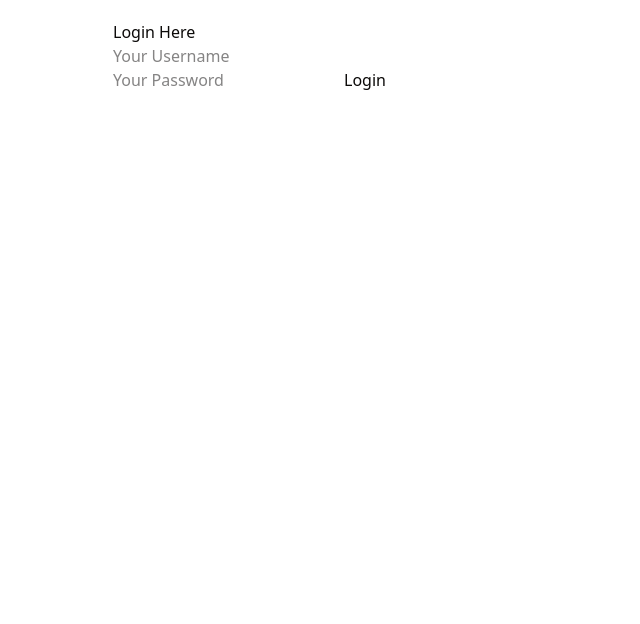
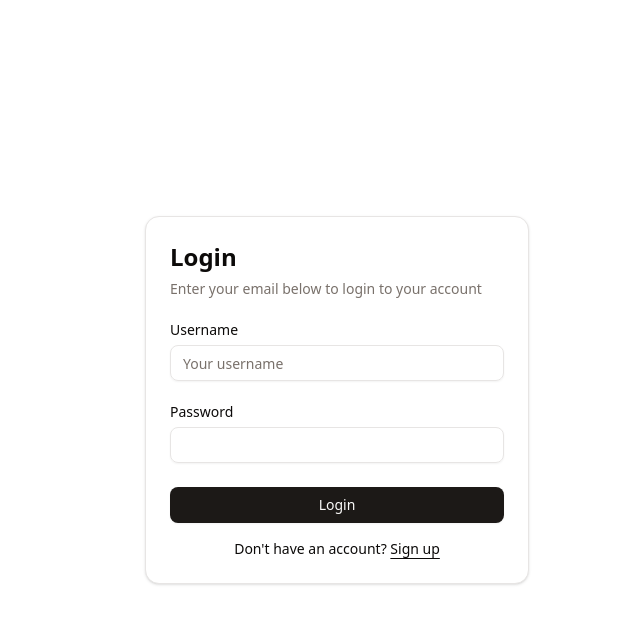
Before and after one commit to Edwinromerojr/DjangoNinja-NextJs, a Next.js app: page /login in a window 1280 px wide. Shown: the top 624 px of the page, without its empty margins (303-943 px from the left). Built offline with nearby package versions, Linux system fonts and the light colour scheme.

Commit message:
Login Page with shadcn ui

```diff
--- a/package.json
+++ b/package.json
@@ -10,6 +10,7 @@
   },
   "dependencies": {
     "@radix-ui/react-dropdown-menu": "^2.1.12",
+    "@radix-ui/react-label": "^2.1.4",
     "@radix-ui/react-slot": "^1.2.0",
     "class-variance-authority": "^0.7.1",
     "clsx": "^2.1.1",
--- a/src/app/login/page.jsx
+++ b/src/app/login/page.jsx
@@ -1,52 +1,11 @@
-"use client";
-import { useAuth } from "@/components/authProvider";
-// -> url -> /login
-const LOGIN_URL = "/api/login/";
-
+"use client"
+import { LoginForm } from "@/components/login-form"
 export default function Page() {
-  const auth = useAuth();
-
-  async function handleSubmit(event) {
-    event.preventDefault();
-    console.log(event, event.target);
-
-    const formData = new FormData(event.target);
-    const objectFromForm = Object.fromEntries(formData);
-    const jsonData = JSON.stringify(objectFromForm);
-    const requestOptions = {
-      method: "POST",
-      headers: {
-        "Content-Type": "application/json",
-      },
-      body: jsonData,
-    };
-    const response = await fetch(LOGIN_URL, requestOptions);
-    if (response.ok) {
-      console.log("logged in");
-      auth.login()
-    }
-  }
-
   return (
-    <div className="h-[95vh]">
-      <div className="max-w-md mx-auto py-5">
-        <h1>Login Here</h1>
-        <form onSubmit={handleSubmit}>
-          <input
-            type="text"
-            required
-            name="username"
-            placeholder="Your Username"
-          />
-          <input
-            type="password"
-            required
-            name="password"
-            placeholder="Your Password"
-          />
-          <button type="submit">Login</button>
-        </form>
+    <div className="flex min-h-svh w-full items-center justify-center p-6 md:p-10">
+      <div className="w-full max-w-sm">
+        <LoginForm />
       </div>
     </div>
-  );
+  )
 }
--- /dev/null
+++ b/src/app/login/pageOld.jsx
@@ -0,0 +1,52 @@
+"use client";
+import { useAuth } from "@/components/authProvider";
+// -> url -> /login
+const LOGIN_URL = "/api/login/";
+
+export default function Page() {
+  const auth = useAuth();
+
+  async function handleSubmit(event) {
+    event.preventDefault();
+    console.log(event, event.target);
+
+    const formData = new FormData(event.target);
+    const objectFromForm = Object.fromEntries(formData);
+    const jsonData = JSON.stringify(objectFromForm);
+    const requestOptions = {
+      method: "POST",
+      headers: {
+        "Content-Type": "application/json",
+      },
+      body: jsonData,
+    };
+    const response = await fetch(LOGIN_URL, requestOptions);
+    if (response.ok) {
+      console.log("logged in");
+      auth.login()
+    }
+  }
+
+  return (
+    <div className="h-[95vh]">
+      <div className="max-w-md mx-auto py-5">
+        <h1>Login Here</h1>
+        <form onSubmit={handleSubmit}>
+          <input
+            type="text"
+            required
+            name="username"
+            placeholder="Your Username"
+          />
+          <input
+            type="password"
+            required
+            name="password"
+            placeholder="Your Password"
+          />
+          <button type="submit">Login</button>
+        </form>
+      </div>
+    </div>
+  );
+}
--- /dev/null
+++ b/src/components/login-form.jsx
@@ -0,0 +1,89 @@
+import { cn } from "@/lib/utils";
+import { Button } from "@/components/ui/button";
+import {
+  Card,
+  CardContent,
+  CardDescription,
+  CardHeader,
+  CardTitle,
+} from "@/components/ui/card";
+import { Input } from "@/components/ui/input";
+import { Label } from "@/components/ui/label";
+import { useAuth } from "./authProvider";
+
+const LOGIN_URL = "/api/login/";
+
+export function LoginForm({ className, ...props }) {
+  const auth = useAuth();
+
+  async function handleSubmit(event) {
+    event.preventDefault();
+    console.log(event, event.target);
+
+    const formData = new FormData(event.target);
+    const objectFromForm = Object.fromEntries(formData);
+    const jsonData = JSON.stringify(objectFromForm);
+    const requestOptions = {
+      method: "POST",
+      headers: {
+        "Content-Type": "application/json",
+      },
+      body: jsonData,
+    };
+    const response = await fetch(LOGIN_URL, requestOptions);
+    if (response.ok) {
+      console.log("logged in");
+      auth.login();
+    }
+  }
+
+  return (
+    <div className={cn("flex flex-col gap-6", className)} {...props}>
+      <Card>
+        <CardHeader>
+          <CardTitle className="text-2xl">Login</CardTitle>
+          <CardDescription>
+            Enter your email below to login to your account
+          </CardDescription>
+        </CardHeader>
+        <CardContent>
+          <form onSubmit={handleSubmit}>
+            <div className="flex flex-col gap-6">
+              <div className="grid gap-2">
+                <Label htmlFor="username">Username</Label>
+                <Input
+                  id="username"
+                  type="text"
+                  name="username"
+                  placeholder="Your username"
+                  required
+                />
+              </div>
+              <div className="grid gap-2">
+                <div className="flex items-center">
+                  <Label htmlFor="password">Password</Label>
+                  <a
+                    href="#"
+                    className="hidden"
+                  >
+                    Forgot your password?
+                  </a>
+                </div>
+                <Input id="password" type="password" name="password" required />
+              </div>
+              <Button type="submit" className="w-full">
+                Login
+              </Button>
+            </div>
+            <div className="mt-4 text-center text-sm">
+              Don&apos;t have an account?{" "}
+              <a href="#" className="underline underline-offset-4">
+                Sign up
+              </a>
+            </div>
+          </form>
+        </CardContent>
+      </Card>
+    </div>
+  );
+}
--- /dev/null
+++ b/src/components/ui/card.jsx
@@ -0,0 +1,101 @@
+import * as React from "react"
+
+import { cn } from "@/lib/utils"
+
+function Card({
+  className,
+  ...props
+}) {
+  return (
+    <div
+      data-slot="card"
+      className={cn(
+        "bg-card text-card-foreground flex flex-col gap-6 rounded-xl border py-6 shadow-sm",
+        className
+      )}
+      {...props} />
+  );
+}
+
+function CardHeader({
+  className,
+  ...props
+}) {
+  return (
+    <div
+      data-slot="card-header"
+      className={cn(
+        "@container/card-header grid auto-rows-min grid-rows-[auto_auto] items-start gap-1.5 px-6 has-data-[slot=card-action]:grid-cols-[1fr_auto] [.border-b]:pb-6",
+        className
+      )}
+      {...props} />
+  );
+}
+
+function CardTitle({
+  className,
+  ...props
+}) {
+  return (
+    <div
+      data-slot="card-title"
+      className={cn("leading-none font-semibold", className)}
+      {...props} />
+  );
+}
+
+function CardDescription({
+  className,
+  ...props
+}) {
+  return (
+    <div
+      data-slot="card-description"
+      className={cn("text-muted-foreground text-sm", className)}
+      {...props} />
+  );
+}
+
+function CardAction({
+  className,
+  ...props
+}) {
+  return (
+    <div
+      data-slot="card-action"
+      className={cn(
+        "col-start-2 row-span-2 row-start-1 self-start justify-self-end",
+        className
+      )}
+      {...props} />
+  );
+}
+
+function CardContent({
+  className,
+  ...props
+}) {
+  return (<div data-slot="card-content" className={cn("px-6", className)} {...props} />);
+}
+
+function CardFooter({
+  className,
+  ...props
+}) {
+  return (
+    <div
+      data-slot="card-footer"
+      className={cn("flex items-center px-6 [.border-t]:pt-6", className)}
+      {...props} />
+  );
+}
+
+export {
+  Card,
+  CardHeader,
+  CardFooter,
+  CardTitle,
+  CardAction,
+  CardDescription,
+  CardContent,
+}
--- /dev/null
+++ b/src/components/ui/input.jsx
@@ -0,0 +1,24 @@
+import * as React from "react"
+
+import { cn } from "@/lib/utils"
+
+function Input({
+  className,
+  type,
+  ...props
+}) {
+  return (
+    <input
+      type={type}
+      data-slot="input"
+      className={cn(
+        "file:text-foreground placeholder:text-muted-foreground selection:bg-primary selection:text-primary-foreground dark:bg-input/30 border-input flex h-9 w-full min-w-0 rounded-md border bg-transparent px-3 py-1 text-base shadow-xs transition-[color,box-shadow] outline-none file:inline-flex file:h-7 file:border-0 file:bg-transparent file:text-sm file:font-medium disabled:pointer-events-none disabled:cursor-not-allowed disabled:opacity-50 md:text-sm",
+        "focus-visible:border-ring focus-visible:ring-ring/50 focus-visible:ring-[3px]",
+        "aria-invalid:ring-destructive/20 dark:aria-invalid:ring-destructive/40 aria-invalid:border-destructive",
+        className
+      )}
+      {...props} />
+  );
+}
+
+export { Input }
--- /dev/null
+++ b/src/components/ui/label.jsx
@@ -0,0 +1,23 @@
+"use client"
+
+import * as React from "react"
+import * as LabelPrimitive from "@radix-ui/react-label"
+
+import { cn } from "@/lib/utils"
+
+function Label({
+  className,
+  ...props
+}) {
+  return (
+    <LabelPrimitive.Root
+      data-slot="label"
+      className={cn(
+        "flex items-center gap-2 text-sm leading-none font-medium select-none group-data-[disabled=true]:pointer-events-none group-data-[disabled=true]:opacity-50 peer-disabled:cursor-not-allowed peer-disabled:opacity-50",
+        className
+      )}
+      {...props} />
+  );
+}
+
+export { Label }
```
Also changed, not shown: 1 other file (tests, documents, lock files or other folders).
